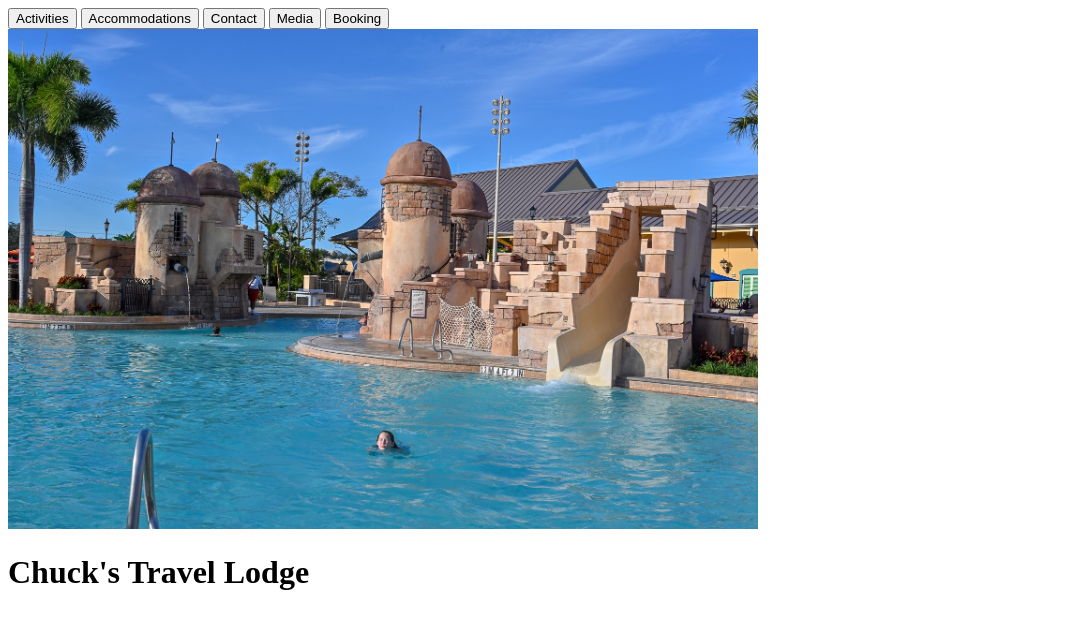
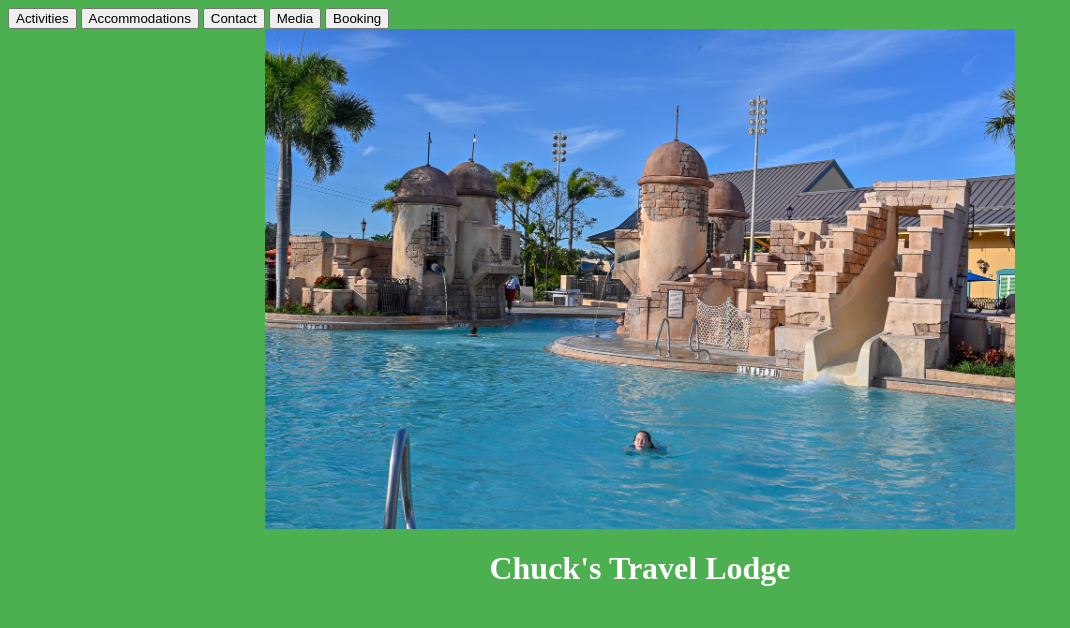
Before and after one commit to stockampj/resort-page, a plain HTML site: page index.html in a window 1280 px wide. Shown: the whole page, without its empty margins (0-1070 px from the left). Drawn offline with Linux system fonts and the light colour scheme.

Commit message:
add cs styles

```diff
--- a/css/style.css
+++ b/css/style.css
@@ -0,0 +1,15 @@
+h1 {
+  color: white;
+  text-align: center;
+}
+
+#cover-photo {
+  display: block;
+  margin-left: auto;
+  margin-right: auto;
+  height: 500px;
+}
+
+body {
+  background-color: #4caf50;
+}
--- a/index.html
+++ b/index.html
@@ -1,7 +1,7 @@
 <!DOCTYPE html>
 <html lang="en" dir="ltr">
   <head>
-<link rel="stylesheet" href="/css/style.css">
+    <link rel="stylesheet" href="css/style.css">
     <title>Chuck's Travel Lodge</title>
   </head>
   <body>
@@ -12,7 +12,7 @@
     <a href="pictures.html"><button id="b4" type="button" name="b3">Media</button></a>
     <a href="travel-arrangements.html"><button id="b5" type="button" name="b4">Booking</button></a>
     <br>
-    <img src="img/cover-photo.jpg" alt="picture of lavish resort I can't afford" height=500>
+    <img id="cover-photo" src="img/cover-photo.jpg" alt="picture of lavish resort I can't afford">
     <h1>Chuck's Travel Lodge</h1>
   </body>
 </html>
```
Also changed, not shown: accommodations.html (+1 -1 lines), activities.html (+1 -1 lines), contact-information.html (+1 -1 lines), pictures.html (+1 -1 lines), travel-arrangements.html (+1 -1 lines).
